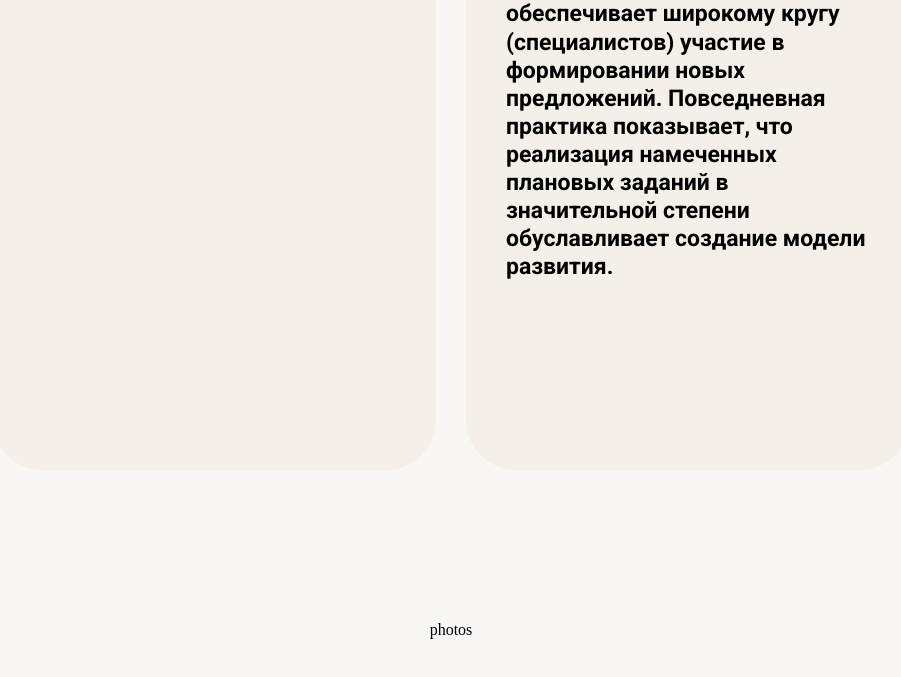
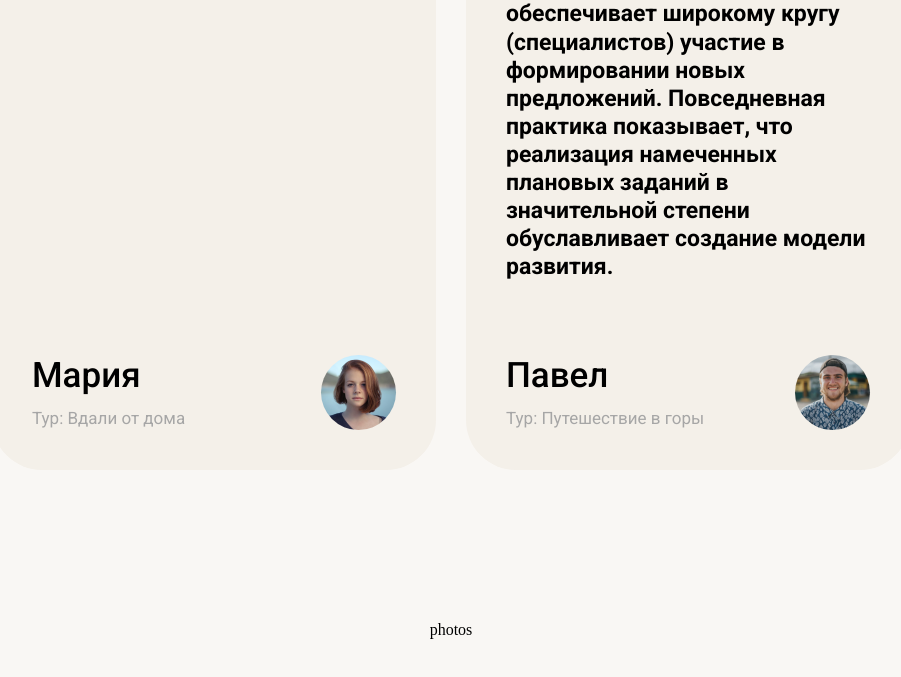
Before and after one commit to NydusBorn/design-vanilla, a website built with Vite: page index.html in a window 1280 px wide. Shown: the part 4956-5633 px from the top of the page, without its empty margins (189-1090 px from the left). Built offline with nearby package versions, Linux system fonts and the light colour scheme; files whose address does not match are found by name.

Commit message:
complete the reviews part

```diff
--- a/index.html
+++ b/index.html
@@ -166,9 +166,10 @@
                     <div class="p-big">Идейные соображения высшего порядка, а также рамки и место обучения кадров обеспечивает широкому кругу (специалистов) участие в формировании новых предложений. Идейные соображения высшего порядка, а также начало повседневной работы по формированию позиции позволяет оценить значение модели развития.</div>
                     <div class="reviews-author">
                         <div class="reviews-name">
-
+                            <div class="t-h3">Мария</div>
+                            <div class="p-sm reviews-author-tour">Тур: Вдали от дома</div>
                         </div>
-                        <div class="reviews-photo"></div>
+                        <div class="reviews-photo" id="reviews-author-1"></div>
                     </div>
                 </div>
                 <div class="reviews-card">
@@ -176,9 +177,10 @@
                         <p>Значимость этих проблем настолько очевидна, что дальнейшее развитие различных форм деятельности обеспечивает широкому кругу (специалистов) участие в формировании новых предложений. Повседневная практика показывает, что реализация намеченных плановых заданий в значительной степени обуславливает создание модели развития.</p></div>
                     <div class="reviews-author">
                         <div class="reviews-name">
-
+                            <div class="t-h3">Павел</div>
+                            <div class="p-sm reviews-author-tour">Тур: Путешествие в горы</div>
                         </div>
-                        <div class="reviews-photo"></div>
+                        <div class="reviews-photo" id="reviews-author-2"></div>
                     </div>
                 </div>
             </div>
--- a/src/reviews.scss
+++ b/src/reviews.scss
@@ -64,3 +64,31 @@
     height: 673px;
   }
 }
+.reviews-author{
+  height: 115px;
+  width: 100%;
+  margin-top: auto;
+  display: flex;
+  flex-direction: row;
+  justify-content: space-between;
+  align-items: end;
+  @media only screen and (min-width: 1024px) {
+    height: 145px;
+  }
+}
+.reviews-name{
+  display: flex;
+  flex-direction: column;
+  gap: 8px;
+}
+.reviews-author-tour{
+  color: $cl-gray-3;
+}
+.reviews-photo{
+  background-size: contain;
+  width: 75px;
+  height: 75px;
+  border-radius: 100%;
+}
+#reviews-author-1{background-image: url("/review photo-1.png")}
+#reviews-author-2{background-image: url("/review photo-2.png")}
```
Also changed, not shown: public/review photo-1.png (added), public/review photo-2.png (added).
